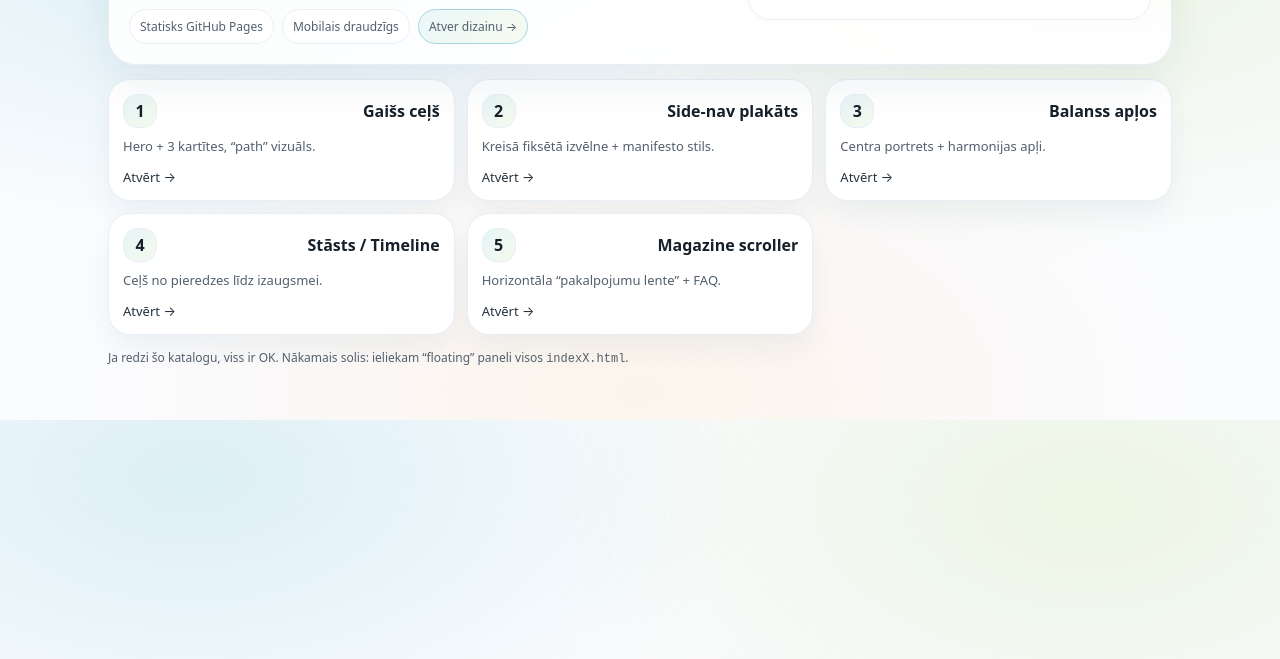
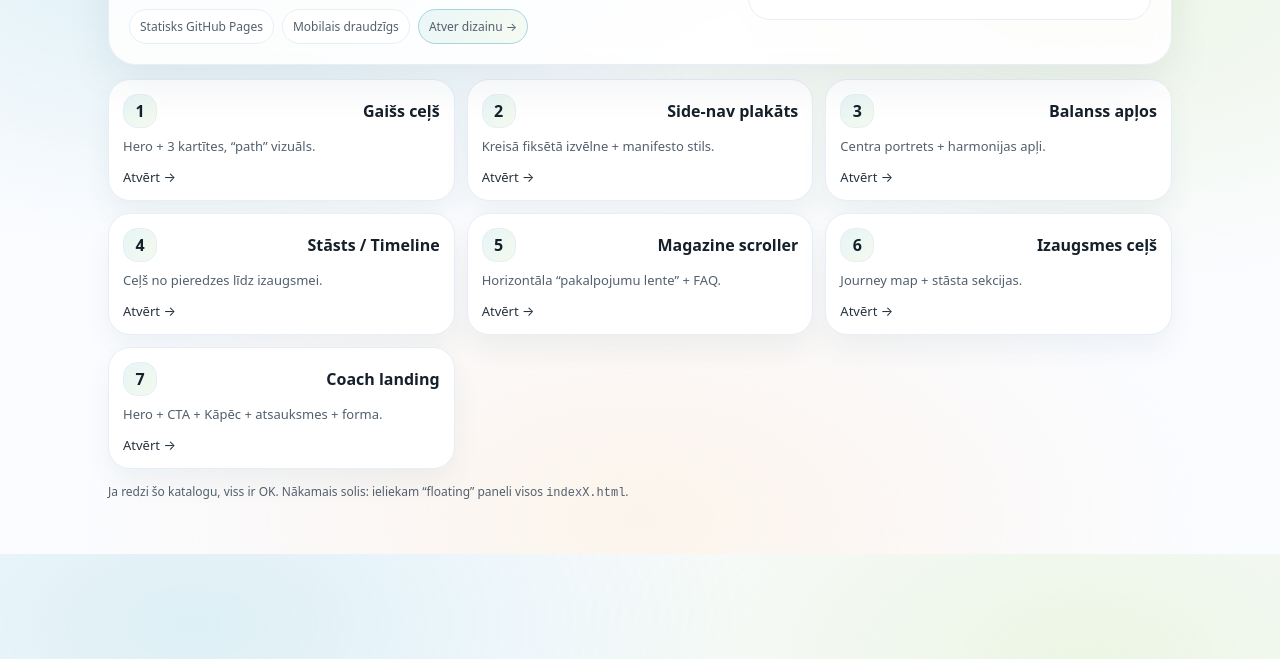
Before and after one commit to arniskanepe-tech/kriksim, a plain HTML site: page index.html in a window 1280 px wide. Shown: the part 141-800 px from the top of the page. Drawn offline with Linux system fonts and the light colour scheme.

Commit message:
Update index.html

```diff
--- a/index.html
+++ b/index.html
@@ -160,6 +160,19 @@
         <div class="note">Horizontāla “pakalpojumu lente” + FAQ.</div>
         <div class="cta">Atvērt →</div>
       </a>
+
+            <a class="card" href="index6.html">
+        <div class="top"><div class="id">6</div><div class="name">Izaugsmes ceļš</div></div>
+        <div class="note">Journey map + stāsta sekcijas.</div>
+        <div class="cta">Atvērt →</div>
+      </a>
+
+      <a class="card" href="index7.html">
+        <div class="top"><div class="id">7</div><div class="name">Coach landing</div></div>
+        <div class="note">Hero + CTA + Kāpēc + atsauksmes + forma.</div>
+        <div class="cta">Atvērt →</div>
+      </a>
+
     </section>
 
     <footer>
```
